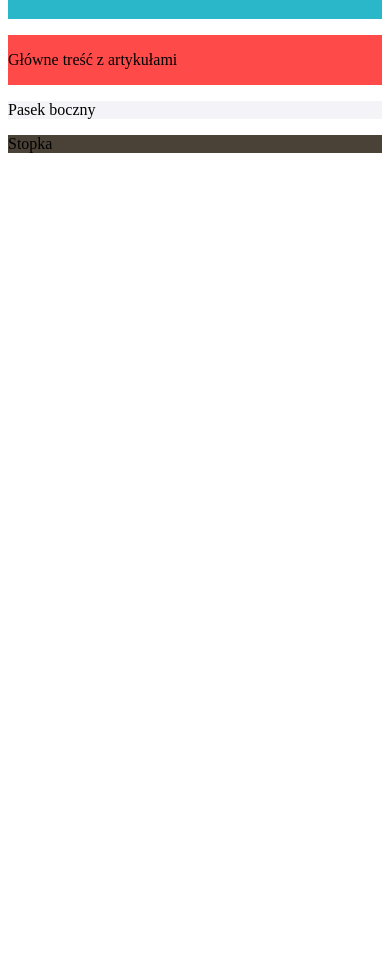
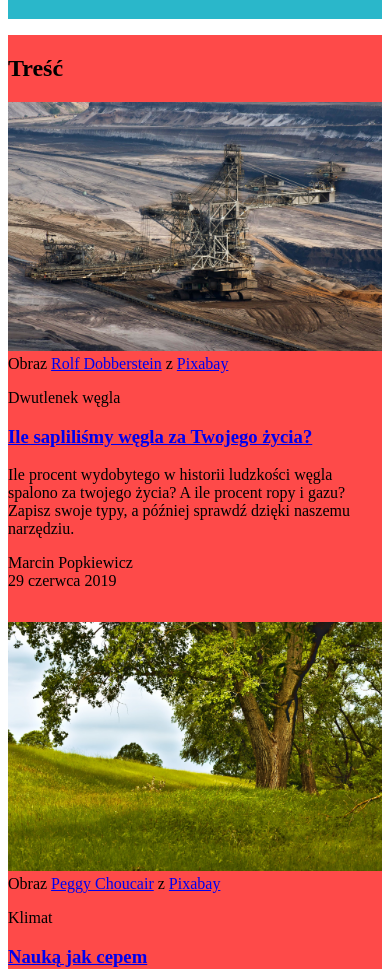
Before and after one commit to paszosky/cotenklimat, a plain HTML site: page index.html in a window 390 px wide. Shown: the part 135-1104 px from the top of the page. Before the commit the page ends 844 px from the top, so only its background shows below. Drawn offline with Linux system fonts and the light colour scheme.

Commit message:
articles layout responsive

```diff
--- a/css/style.css
+++ b/css/style.css
@@ -25,6 +25,27 @@
     }
 }
 
+
+img {
+    width: 100%;
+    /* max-height: 200px; */
+}
+
+.article {
+    display: grid;
+    grid-template-columns: 1fr 2fr;
+    grid-column-gap: 16px;
+    margin-bottom: 32px;
+}
+
+@media (max-width: 480px) {
+    .article {
+        grid-template-columns: 1fr;
+    }
+    .article__image {
+        margin-bottom: 16px;
+    }
+}
 
 .content {
     background: #fe4a49;
--- a/index.html
+++ b/index.html
@@ -21,11 +21,50 @@
         </header>
 
         <section class="content">
-            <p>Główne treść z artykułami</p>
+            <h2>Treść</h2>
+            <article class="article">
+                    <div class="article__image">
+                        <img src="img/brown-coal-282960_1920.jpg" alt="Koparka węgla">
+                        <span>Obraz <a href="https://pixabay.com/pl/users/RoDobby-178983/?utm_source=link-attribution&amp;utm_medium=referral&amp;utm_campaign=image&amp;utm_content=282960"> Rolf Dobberstein</a> z <a href="https://pixabay.com/pl/?utm_source=link-attribution&amp;utm_medium=referral&amp;utm_campaign=image&amp;utm_content=282960"> Pixabay</a></span>
+                    </div>
+
+                    <div class="article__content">
+                        <div class="article__category">Dwutlenek węgla</div>
+                        <h3 class="article__title"><a href="#">Ile sapliliśmy węgla za Twojego życia?</a></h3>
+                        <p class="article__paragraph">
+                            Ile procent wydobytego w historii ludzkości węgla spalono za twojego życia? A ile procent ropy i gazu? Zapisz swoje typy, a później sprawdź dzięki naszemu narzędziu.
+                        </p>
+                        <div class="article__signature">
+                            <div class="article__author">Marcin Popkiewicz</div>
+                            <div class="article__data">29 czerwca 2019</div>
+                        </div>
+                    </div>
+            </article>
+
+            <article class="article">
+                    <div class="article__image">
+                        <img src="img/tree-4298471_1920.jpg" alt="Drzewo">
+                        <span>Obraz <a href="https://pixabay.com/pl/users/Peggychoucair-1130890/?utm_source=link-attribution&amp;utm_medium=referral&amp;utm_campaign=image&amp;utm_content=4298471"> Peggy Choucair</a> z <a href="https://pixabay.com/pl/?utm_source=link-attribution&amp;utm_medium=referral&amp;utm_campaign=image&amp;utm_content=4298471"> Pixabay</a></span>
+                    </div>
+
+                    <div class="article__content">
+                        <div class="article__category">Klimat</div>
+                        <h3 class="article__title"><a href="#">Nauką jak cepem</a></h3>
+                        <p class="article__paragraph">
+                            Jeśli zapytamy, jakie będą konsekwencje ekonomiczne i społeczne wieloletnich zmian klimatycznych i jakie kroki należy w związku z tym podjąć, a w odpowiedzi usłyszymy o „niezbitych naukowych dowodach”, wiedzmy: jest to szalbierstwo czystej wody.
+                        </p>
+                        <div class="article__signature">
+                            <div class="article__author">Piotr Gomułkiewicz</div>
+                            <div class="article__data">29 czerwca 2019</div>
+                        </div>
+                    </div>
+            </article>
+
         </section>
 
         <aside class="sidebar">
-            Pasek boczny
+            <p>Pasek boczny</p>
+            <p>Newsletter</p>
         </aside>
 
         <footer class="footer">
```
Also changed, not shown: img/brown-coal-282960_1920.jpg (added), img/tree-4298471_1920.jpg (added).
